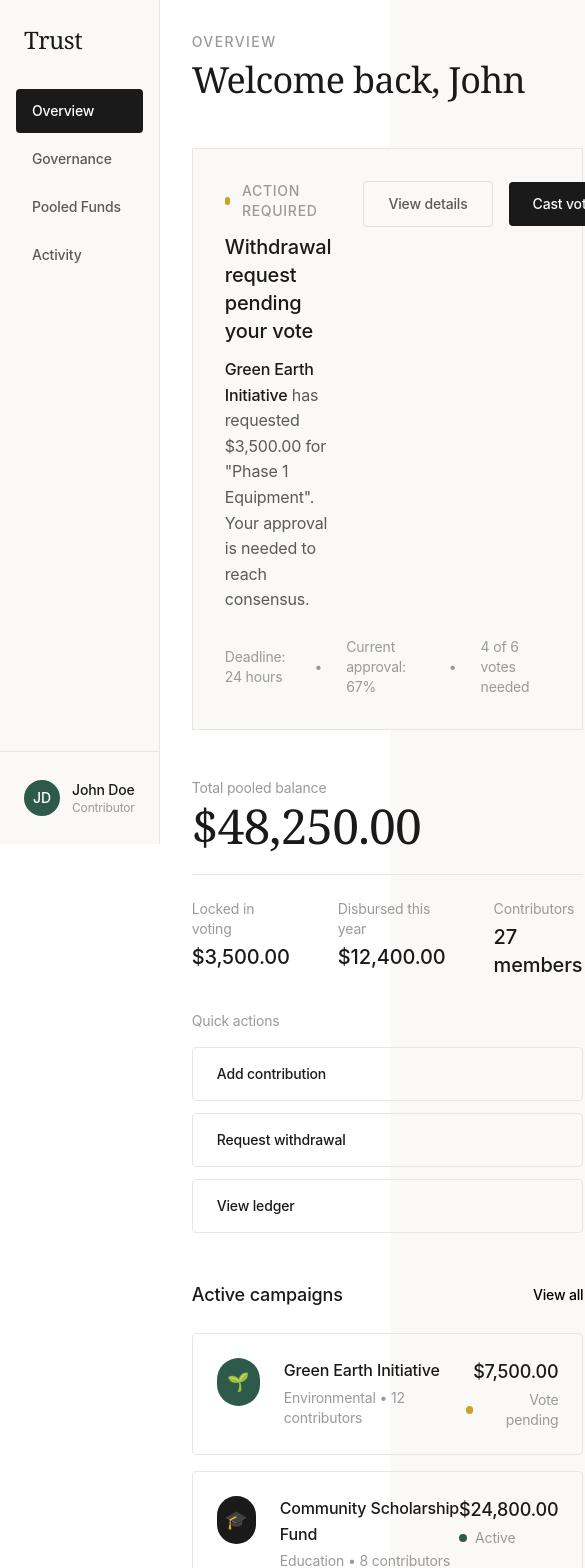
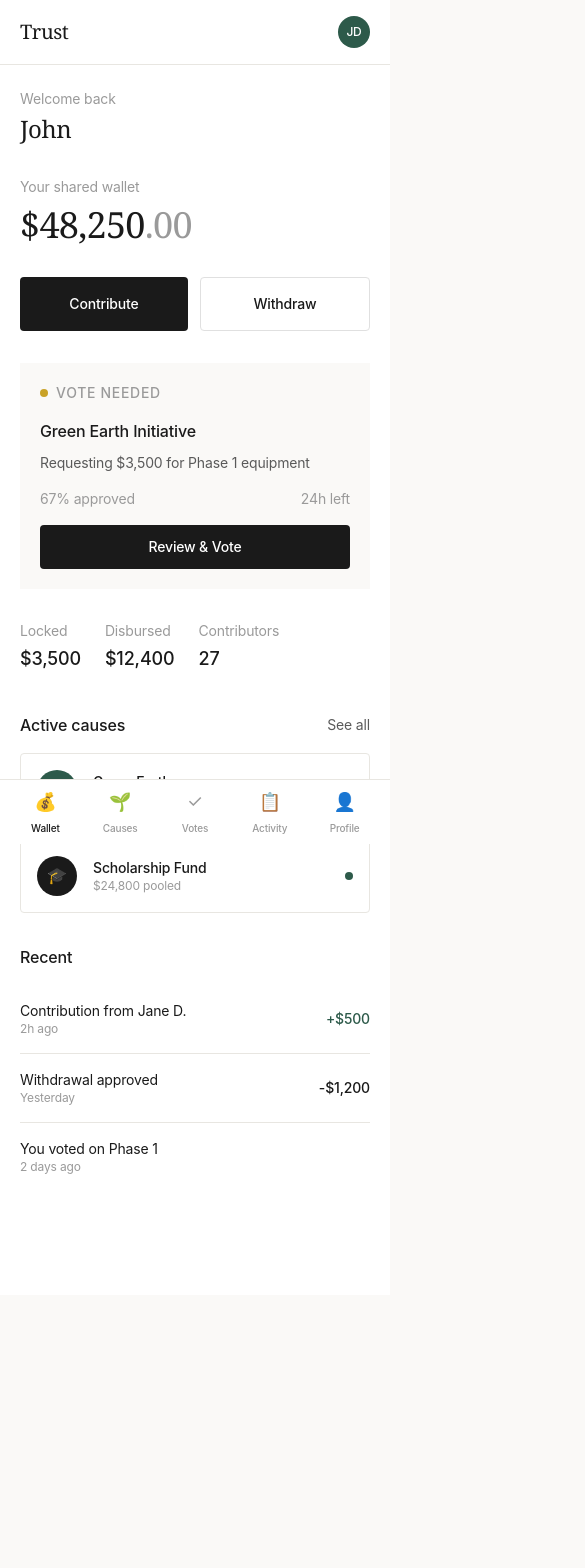
Before and after one commit to jerry-ac2/Trust, a React (Vite) app: page /dashboard in a window 390 px wide. Shown: the top 1568 px of the page, 585 px wide, since content can reach past the window. After the commit the page ends 1295 px from the top, so only its background shows below. Built offline with nearby package versions, Linux system fonts and the light colour scheme.

Commit message:
mobile design fix

```diff
--- /dev/null
+++ b/src/components/dashboard/MobileNav.tsx
@@ -0,0 +1,36 @@
+import { useLocation, useNavigate } from "react-router-dom";
+
+const navItems = [
+  { name: "Wallet", href: "/dashboard", icon: "💰" },
+  { name: "Causes", href: "/dashboard/causes", icon: "🌱" },
+  { name: "Votes", href: "/dashboard/votes", icon: "✓" },
+  { name: "Activity", href: "/dashboard/activity", icon: "📋" },
+  { name: "Profile", href: "/dashboard/profile", icon: "👤" },
+];
+
+export default function MobileNav() {
+  const location = useLocation();
+  const navigate = useNavigate();
+
+  return (
+    <nav className="fixed bottom-0 left-0 right-0 bg-white border-t border-[#e8e6e1] z-50 lg:hidden safe-area-bottom">
+      <div className="flex items-center justify-around h-16 px-2">
+        {navItems.map((item) => {
+          const isActive = location.pathname === item.href;
+          return (
+            <button
+              key={item.name}
+              onClick={() => navigate(item.href)}
+              className={`flex flex-col items-center justify-center gap-1 min-w-[64px] py-2 transition-colors ${
+                isActive ? "text-[#1a1a1a]" : "text-[#9a9a9a]"
+              }`}
+            >
+              <span className="text-lg">{item.icon}</span>
+              <span className="text-[10px] font-medium">{item.name}</span>
+            </button>
+          );
+        })}
+      </div>
+    </nav>
+  );
+}
--- a/src/index.css
+++ b/src/index.css
@@ -72,6 +72,11 @@
 /* Smooth scroll */
 html {
   scroll-behavior: smooth;
+}
+
+/* Safe area for mobile bottom navigation */
+.safe-area-bottom {
+  padding-bottom: env(safe-area-inset-bottom);
 }
 
 a {
--- a/src/pages/dashboard/Home.tsx
+++ b/src/pages/dashboard/Home.tsx
@@ -3,203 +3,156 @@ import Layout from "./layout";
 export default function HomeDashboard() {
   return (
     <Layout>
-      <div className="max-w-5xl space-y-12">
-        {/* Header */}
-        <div className="space-y-2">
-          <p className="text-sm tracking-widest uppercase text-[#9a9a9a] font-medium">
-            Overview
-          </p>
-          <h1 className="font-headline text-4xl text-[#1a1a1a]">
-            Welcome back, John
+      {/* Mobile Header */}
+      <header className="lg:hidden sticky top-0 bg-white z-40 px-5 py-4 border-b border-[#e8e6e1]">
+        <div className="flex items-center justify-between">
+          <span className="font-headline text-xl text-[#1a1a1a]">Trust</span>
+          <div className="w-8 h-8 rounded-full bg-[#2d5a4a] flex items-center justify-center text-white text-xs font-medium">
+            JD
+          </div>
+        </div>
+      </header>
+
+      <div className="px-5 py-6 lg:p-12 max-w-4xl space-y-8">
+        {/* Greeting - Mobile first */}
+        <div className="space-y-1">
+          <p className="text-sm text-[#9a9a9a]">Welcome back</p>
+          <h1 className="font-headline text-2xl lg:text-4xl text-[#1a1a1a]">
+            John
           </h1>
         </div>
 
-        {/* Action Required */}
-        <div className="bg-[#faf9f7] border border-[#e8e6e1] p-8 space-y-6">
-          <div className="flex items-start justify-between gap-8">
-            <div className="space-y-3">
-              <div className="flex items-center gap-3">
+        {/* Balance Card - Primary focus */}
+        <div className="space-y-2">
+          <p className="text-sm text-[#9a9a9a]">Your shared wallet</p>
+          <p className="font-headline text-4xl lg:text-5xl text-[#1a1a1a]">
+            $48,250<span className="text-[#9a9a9a]">.00</span>
+          </p>
+        </div>
+
+        {/* Primary Actions - Touch-friendly */}
+        <div className="flex gap-3">
+          <button className="flex-1 py-4 bg-[#1a1a1a] text-white text-sm font-medium rounded-sm active:scale-[0.98] transition-transform">
+            Contribute
+          </button>
+          <button className="flex-1 py-4 border border-[#e0e0e0] text-[#1a1a1a] text-sm font-medium rounded-sm active:scale-[0.98] transition-transform">
+            Withdraw
+          </button>
+        </div>
+
+        {/* Action Required - If any */}
+        <div className="bg-[#faf9f7] p-5 space-y-4">
+          <div className="flex items-center gap-2">
             <span className="w-2 h-2 rounded-full bg-[#c9a227]" />
             <span className="text-sm font-medium text-[#9a9a9a] uppercase tracking-wider">
-                  Action required
+              Vote needed
             </span>
           </div>
-              <h2 className="text-xl font-medium text-[#1a1a1a]">
-                Withdrawal request pending your vote
-              </h2>
-              <p className="text-[#5a5a5a] max-w-xl">
-                <span className="text-[#1a1a1a] font-medium">
-                  Green Earth Initiative
-                </span>{" "}
-                has requested $3,500.00 for "Phase 1 Equipment". Your approval
-                is needed to reach consensus.
+          <div className="space-y-2">
+            <p className="font-medium text-[#1a1a1a]">Green Earth Initiative</p>
+            <p className="text-sm text-[#5a5a5a]">
+              Requesting $3,500 for Phase 1 equipment
             </p>
           </div>
-            <div className="flex items-center gap-4 shrink-0">
-              <button className="px-6 py-3 text-sm font-medium text-[#5a5a5a] border border-[#e0e0e0] rounded-sm hover:border-[#1a1a1a] hover:text-[#1a1a1a] transition-colors">
-                View details
-              </button>
-              <button className="px-6 py-3 text-sm font-medium bg-[#1a1a1a] text-[#faf9f7] rounded-sm hover:bg-[#2d2d2d] transition-colors">
-                Cast vote
+          <div className="flex items-center justify-between text-sm">
+            <span className="text-[#9a9a9a]">67% approved</span>
+            <span className="text-[#9a9a9a]">24h left</span>
+          </div>
+          <button className="w-full py-3 bg-[#1a1a1a] text-white text-sm font-medium rounded-sm active:scale-[0.98] transition-transform">
+            Review &amp; Vote
           </button>
         </div>
+
+        {/* Quick Stats - Horizontal scroll on mobile */}
+        <div className="flex gap-6 overflow-x-auto pb-2 -mx-5 px-5 lg:mx-0 lg:px-0">
+          <div className="shrink-0 space-y-1">
+            <p className="text-sm text-[#9a9a9a]">Locked</p>
+            <p className="text-lg font-medium text-[#1a1a1a]">$3,500</p>
           </div>
-          <div className="flex items-center gap-6 text-sm text-[#9a9a9a]">
-            <span>Deadline: 24 hours</span>
-            <span>•</span>
-            <span>Current approval: 67%</span>
-            <span>•</span>
-            <span>4 of 6 votes needed</span>
+          <div className="shrink-0 space-y-1">
+            <p className="text-sm text-[#9a9a9a]">Disbursed</p>
+            <p className="text-lg font-medium text-[#1a1a1a]">$12,400</p>
+          </div>
+          <div className="shrink-0 space-y-1">
+            <p className="text-sm text-[#9a9a9a]">Contributors</p>
+            <p className="text-lg font-medium text-[#1a1a1a]">27</p>
           </div>
         </div>
 
-        {/* Wallet Overview */}
-        <div className="grid lg:grid-cols-3 gap-8">
-          {/* Balance */}
-          <div className="lg:col-span-2 space-y-6">
-            <div className="space-y-1">
-              <p className="text-sm text-[#9a9a9a]">Total pooled balance</p>
-              <p className="font-headline text-5xl text-[#1a1a1a]">
-                $48,250.00
-              </p>
+        {/* Active Causes */}
+        <div className="space-y-4">
+          <div className="flex items-center justify-between">
+            <h2 className="text-base font-medium text-[#1a1a1a]">
+              Active causes
+            </h2>
+            <button className="text-sm text-[#5a5a5a]">See all</button>
           </div>
 
-            <div className="flex gap-12 pt-6 border-t border-[#e8e6e1]">
-              <div className="space-y-1">
-                <p className="text-sm text-[#9a9a9a]">Locked in voting</p>
-                <p className="text-xl font-medium text-[#1a1a1a]">$3,500.00</p>
+          <div className="space-y-3">
+            {/* Cause Item 1 */}
+            <button className="w-full flex items-center justify-between p-4 border border-[#e8e6e1] rounded-sm text-left active:bg-[#faf9f7] transition-colors">
+              <div className="flex items-center gap-4">
+                <div className="w-10 h-10 rounded-full bg-[#2d5a4a] flex items-center justify-center text-white">
+                  🌱
                 </div>
-              <div className="space-y-1">
-                <p className="text-sm text-[#9a9a9a]">Disbursed this year</p>
-                <p className="text-xl font-medium text-[#1a1a1a]">$12,400.00</p>
-              </div>
-              <div className="space-y-1">
-                <p className="text-sm text-[#9a9a9a]">Contributors</p>
-                <p className="text-xl font-medium text-[#1a1a1a]">27 members</p>
+                <div>
+                  <p className="font-medium text-[#1a1a1a] text-sm">
+                    Green Earth
+                  </p>
+                  <p className="text-xs text-[#9a9a9a]">$7,500 pooled</p>
                 </div>
               </div>
+              <div className="flex items-center gap-2">
+                <span className="w-2 h-2 rounded-full bg-[#c9a227]" />
               </div>
+            </button>
 
-          {/* Quick Actions */}
-          <div className="space-y-4">
-            <p className="text-sm text-[#9a9a9a]">Quick actions</p>
-            <div className="space-y-3">
-              <button className="w-full px-6 py-4 text-left text-sm font-medium text-[#1a1a1a] border border-[#e8e6e1] rounded-sm hover:bg-[#faf9f7] transition-colors">
-                Add contribution
-              </button>
-              <button className="w-full px-6 py-4 text-left text-sm font-medium text-[#1a1a1a] border border-[#e8e6e1] rounded-sm hover:bg-[#faf9f7] transition-colors">
-                Request withdrawal
-              </button>
-              <button className="w-full px-6 py-4 text-left text-sm font-medium text-[#1a1a1a] border border-[#e8e6e1] rounded-sm hover:bg-[#faf9f7] transition-colors">
-                View ledger
-              </button>
+            {/* Cause Item 2 */}
+            <button className="w-full flex items-center justify-between p-4 border border-[#e8e6e1] rounded-sm text-left active:bg-[#faf9f7] transition-colors">
+              <div className="flex items-center gap-4">
+                <div className="w-10 h-10 rounded-full bg-[#1a1a1a] flex items-center justify-center text-white">
+                  🎓
+                </div>
+                <div>
+                  <p className="font-medium text-[#1a1a1a] text-sm">
+                    Scholarship Fund
+                  </p>
+                  <p className="text-xs text-[#9a9a9a]">$24,800 pooled</p>
                 </div>
               </div>
-        </div>
-
-        {/* Active Campaigns */}
-        <div className="space-y-6">
-          <div className="flex items-center justify-between">
-            <h2 className="text-lg font-medium text-[#1a1a1a]">
-              Active campaigns
-            </h2>
-            <a
-              href="#"
-              className="text-sm text-[#5a5a5a] hover:text-[#1a1a1a] transition-colors"
-            >
-              View all
-            </a>
-          </div>
-
-          <div className="space-y-4">
-            {/* Campaign 1 */}
-            <div className="flex items-start justify-between p-6 border border-[#e8e6e1] rounded-sm hover:bg-[#faf9f7] transition-colors">
-              <div className="flex items-start gap-6">
-                <div className="w-12 h-12 rounded-full bg-[#2d5a4a] flex items-center justify-center text-white text-lg">
-                  🌱
-                </div>
-                <div className="space-y-1">
-                  <h3 className="font-medium text-[#1a1a1a]">
-                    Green Earth Initiative
-                  </h3>
-                  <p className="text-sm text-[#9a9a9a]">
-                    Environmental • 12 contributors
-                  </p>
-                </div>
-              </div>
-              <div className="text-right space-y-1">
-                <p className="text-lg font-medium text-[#1a1a1a]">$7,500.00</p>
-                <div className="flex items-center gap-2">
-                  <span className="w-2 h-2 rounded-full bg-[#c9a227]" />
-                  <span className="text-sm text-[#9a9a9a]">Vote pending</span>
-                </div>
-              </div>
-            </div>
-
-            {/* Campaign 2 */}
-            <div className="flex items-start justify-between p-6 border border-[#e8e6e1] rounded-sm hover:bg-[#faf9f7] transition-colors">
-              <div className="flex items-start gap-6">
-                <div className="w-12 h-12 rounded-full bg-[#1a1a1a] flex items-center justify-center text-white text-lg">
-                  🎓
-                </div>
-                <div className="space-y-1">
-                  <h3 className="font-medium text-[#1a1a1a]">
-                    Community Scholarship Fund
-                  </h3>
-                  <p className="text-sm text-[#9a9a9a]">
-                    Education • 8 contributors
-                  </p>
-                </div>
-              </div>
-              <div className="text-right space-y-1">
-                <p className="text-lg font-medium text-[#1a1a1a]">$24,800.00</p>
               <div className="flex items-center gap-2">
                 <span className="w-2 h-2 rounded-full bg-[#2d5a4a]" />
-                  <span className="text-sm text-[#9a9a9a]">Active</span>
               </div>
-              </div>
-            </div>
+            </button>
           </div>
         </div>
 
         {/* Recent Activity */}
-        <div className="space-y-6">
-          <h2 className="text-lg font-medium text-[#1a1a1a]">
-            Recent activity
-          </h2>
+        <div className="space-y-4">
+          <h2 className="text-base font-medium text-[#1a1a1a]">Recent</h2>
 
           <div className="space-y-0">
             {[
               {
-                action: "Contribution received",
-                amount: "+$500.00",
-                from: "Jane D.",
-                time: "2 hours ago",
+                label: "Contribution from Jane D.",
+                amount: "+$500",
+                time: "2h ago",
               },
               {
-                action: "Withdrawal approved",
-                amount: "-$1,200.00",
-                from: "Green Earth Initiative",
+                label: "Withdrawal approved",
+                amount: "-$1,200",
                 time: "Yesterday",
               },
-              {
-                action: "Vote cast",
-                amount: "",
-                from: "You approved Phase 1 Equipment",
-                time: "2 days ago",
-              },
+              { label: "You voted on Phase 1", amount: "", time: "2 days ago" },
             ].map((item, i) => (
               <div
                 key={i}
                 className="flex items-center justify-between py-4 border-b border-[#e8e6e1] last:border-0"
               >
-                <div className="space-y-1">
-                  <p className="text-sm font-medium text-[#1a1a1a]">
-                    {item.action}
-                  </p>
-                  <p className="text-sm text-[#9a9a9a]">{item.from}</p>
+                <div>
+                  <p className="text-sm text-[#1a1a1a]">{item.label}</p>
+                  <p className="text-xs text-[#9a9a9a]">{item.time}</p>
                 </div>
-                <div className="text-right space-y-1">
                 {item.amount && (
                   <p
                     className={`text-sm font-medium ${
@@ -211,8 +164,6 @@ export default function HomeDashboard() {
                     {item.amount}
                   </p>
                 )}
-                  <p className="text-sm text-[#9a9a9a]">{item.time}</p>
-                </div>
               </div>
             ))}
           </div>
--- a/src/pages/dashboard/layout.tsx
+++ b/src/pages/dashboard/layout.tsx
@@ -1,10 +1,17 @@
 import Sidebar from "./sidebar";
+import MobileNav from "../../components/dashboard/MobileNav";
 
 export default function Layout({ children }: { children: React.ReactNode }) {
   return (
     <div className="flex min-h-screen bg-white">
+      {/* Desktop Sidebar */}
       <Sidebar />
-      <main className="flex-1 p-8 lg:p-12">{children}</main>
+
+      {/* Main Content */}
+      <main className="flex-1 pb-20 lg:pb-0">{children}</main>
+
+      {/* Mobile Bottom Nav */}
+      <MobileNav />
     </div>
   );
 }
--- a/src/pages/dashboard/sidebar.tsx
+++ b/src/pages/dashboard/sidebar.tsx
@@ -1,22 +1,10 @@
-import { Link, useLocation, useNavigate } from "react-router-dom";
+import { useLocation, useNavigate } from "react-router-dom";
 
-const nav = [
-  {
-    name: "Overview",
-    href: "/dashboard",
-  },
-  {
-    name: "Governance",
-    href: "/dashboard/",
-  },
-  {
-    name: "Pooled Funds",
-    href: "/dashboard/",
-  },
-  {
-    name: "Activity",
-    href: "/dashboard/",
-  },
+const navItems = [
+  { name: "Wallet", href: "/dashboard", icon: "💰" },
+  { name: "Causes", href: "/dashboard/causes", icon: "🌱" },
+  { name: "Votes", href: "/dashboard/votes", icon: "✓" },
+  { name: "Activity", href: "/dashboard/activity", icon: "📋" },
 ];
 
 export default function Sidebar() {
@@ -24,7 +12,7 @@ export default function Sidebar() {
   const navigate = useNavigate();
 
   return (
-    <aside className="flex flex-col w-64 bg-[#faf9f7] h-screen sticky top-0 border-r border-[#e8e6e1]">
+    <aside className="hidden lg:flex flex-col w-64 bg-[#faf9f7] h-screen sticky top-0 border-r border-[#e8e6e1]">
       {/* Header */}
       <div className="p-6 pb-8">
         <div className="cursor-pointer" onClick={() => navigate("/")}>
@@ -35,7 +23,7 @@ export default function Sidebar() {
       {/* Navigation */}
       <nav className="flex-1 px-4">
         <ul className="space-y-1">
-          {nav.map((item) => {
+          {navItems.map((item) => {
             const isActive =
               location.pathname === item.href ||
               (item.href !== "/dashboard" &&
@@ -43,16 +31,17 @@ export default function Sidebar() {
 
             return (
               <li key={item.name}>
-                <div
+                <button
                   onClick={() => navigate(item.href)}
-                  className={`block px-4 py-3 text-sm font-medium rounded-sm transition-colors duration-200 ${
+                  className={`w-full flex items-center gap-3 px-4 py-3 text-sm font-medium rounded-sm transition-colors duration-200 ${
                     isActive
                       ? "bg-[#1a1a1a] text-white"
                       : "text-[#5a5a5a] hover:text-[#1a1a1a] hover:bg-[#e8e6e1]"
                   }`}
                 >
-                  {item.name}
-                </div>
+                  <span className="text-lg">{item.icon}</span>
+                  <span>{item.name}</span>
+                </button>
               </li>
             );
           })}
@@ -61,15 +50,18 @@ export default function Sidebar() {
 
       {/* User */}
       <div className="p-4 border-t border-[#e8e6e1]">
-        <div className="flex items-center gap-3 px-2 py-3 cursor-pointer rounded-sm hover:bg-[#e8e6e1] transition-colors">
+        <button
+          onClick={() => navigate("/dashboard/profile")}
+          className="flex items-center gap-3 px-2 py-3 w-full cursor-pointer rounded-sm hover:bg-[#e8e6e1] transition-colors"
+        >
           <div className="w-9 h-9 rounded-full bg-[#2d5a4a] flex items-center justify-center text-white text-sm font-medium">
             JD
           </div>
-          <div className="flex flex-col">
+          <div className="flex flex-col text-left">
             <span className="text-sm font-medium text-[#1a1a1a]">John Doe</span>
             <span className="text-xs text-[#9a9a9a]">Contributor</span>
           </div>
-        </div>
+        </button>
       </div>
     </aside>
   );
```
Lines whose indentation alone changed are shown as unchanged.
